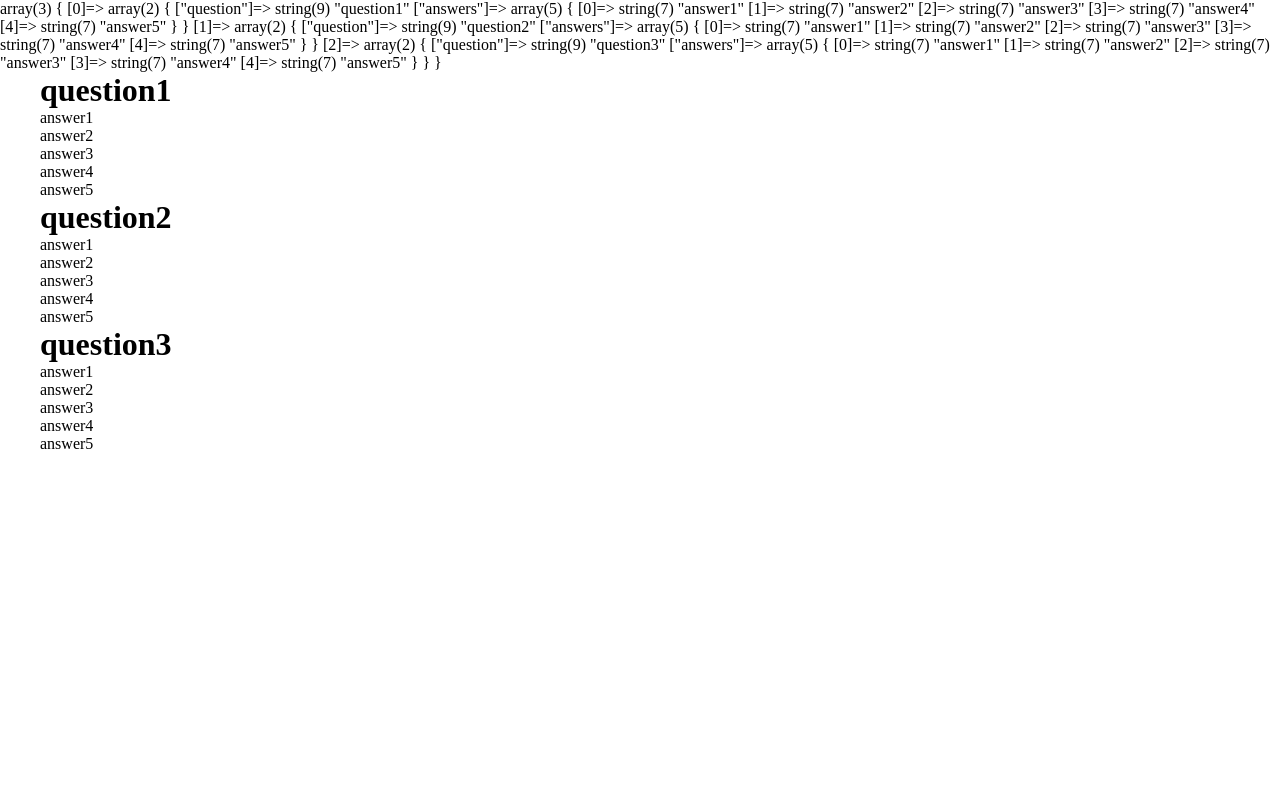
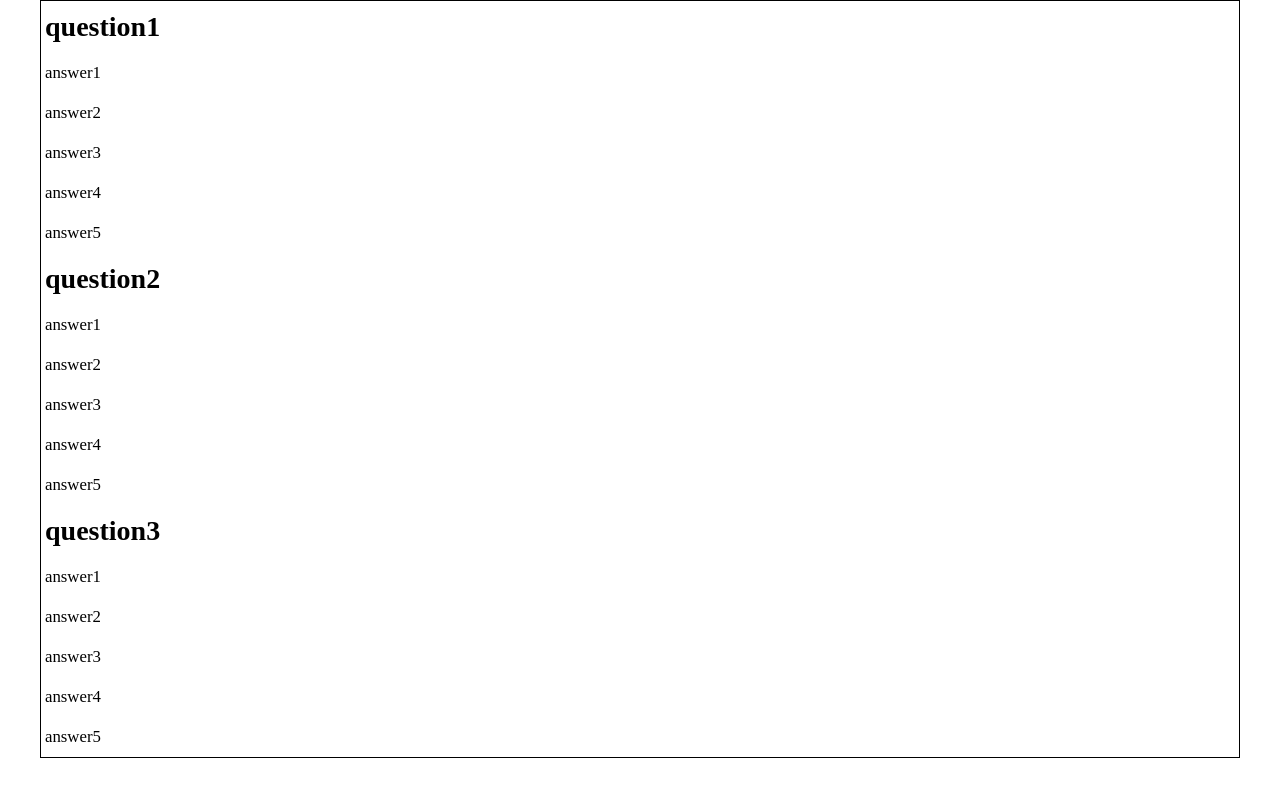
Before and after one commit to SavignanoFrancesco/php-google-faq, a PHP site: page / in a window 1280 px wide. Run offline with PHP 8.4, Linux system fonts and the light colour scheme; style sheets or scripts are compiled from the project's sources.

Commit message:
aggiunto stile _common.scss e variabili sass

```diff
--- /dev/null
+++ b/dist/app.css
@@ -0,0 +1,45 @@
+* {
+  margin: 0;
+  padding: 0;
+  box-sizing: border-box;
+}
+
+.container {
+  max-width: 1200px;
+  margin: 0 auto;
+  border: 1px solid black;
+}
+.container::after {
+  clear: both;
+  display: table;
+  content: "";
+}
+
+.clearfix::after {
+  clear: both;
+  display: table;
+  content: "";
+}
+
+ul {
+  list-style-type: none;
+}
+
+a {
+  text-decoration: none;
+  color: dodgerblue;
+}
+
+h1, h2, h3 h4, h5, p, span {
+  color: black;
+  font-size: 14px;
+  padding: 10px 4px;
+}
+
+h1 {
+  font-size: 28px;
+}
+
+p {
+  font-size: 16.8px;
+}
--- a/index.php
+++ b/index.php
@@ -17,7 +17,7 @@
 
         ];
 
-    echo var_dump($faqs);
+    // echo var_dump($faqs);
  ?>
 
 
@@ -29,6 +29,7 @@
         <link rel="stylesheet" href="dist/app.css">
     </head>
     <body>
+        <section id="faq-section">
             <div class="container">
 
                 <?php
@@ -58,5 +59,6 @@
                 ?>
 
             </div>
+        </section>
     </body>
 </html>
--- a/src/partials/_common.scss
+++ b/src/partials/_common.scss
@@ -7,6 +7,7 @@
 .container{
     max-width: 1200px;
     margin: 0 auto;
+    border: 1px solid black;
 
     &::after {
         @include clearfix;
@@ -23,5 +24,19 @@ ul{
 
 a{
     text-decoration: none;
-    color: unset;
+    color: $brand_tertiary;
 }
+
+h1, h2, h3 h4, h5, p, span{
+    color: $brand_secondary;
+    font-size: $font_size;
+    padding: ($spacing * 0.5) ($spacing * 0.2);
+}
+
+h1{
+    font-size: $font_size * 2;
+}
+
+p{
+    font-size: $font_size * 1.2;
+}
--- a/src/partials/_content.scss
+++ b/src/partials/_content.scss
@@ -0,0 +1,3 @@
+#faq-section{
+
+}
--- a/src/partials/_variables.scss
+++ b/src/partials/_variables.scss
@@ -0,0 +1,9 @@
+$brand_primary: white;
+$brand_secondary: black;
+$brand_tertiary: dodgerblue;
+
+$font_family: 'Roboto', sans-serif;
+$font_size: 14px;
+
+$spacing: 20px;
+$section_padding: 80px;
```
Also changed, not shown: dist/app.js (added, +124 -0 lines), mix-manifest.json (added). Lines whose indentation alone changed are shown as unchanged.
